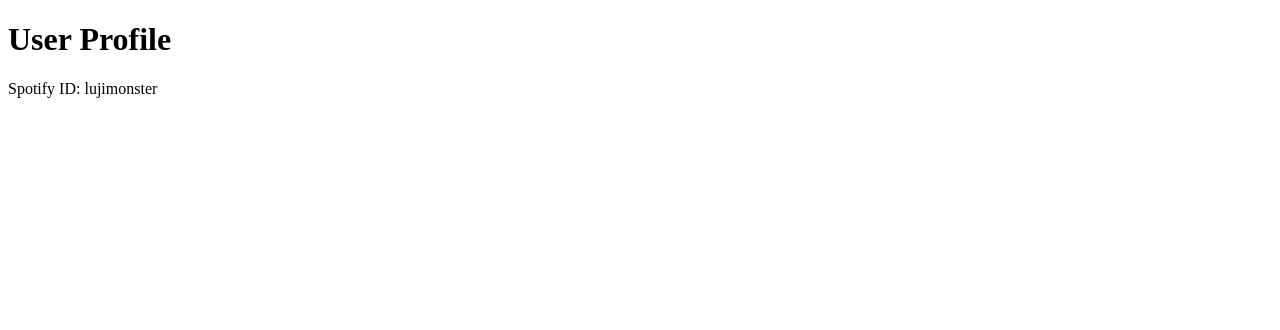
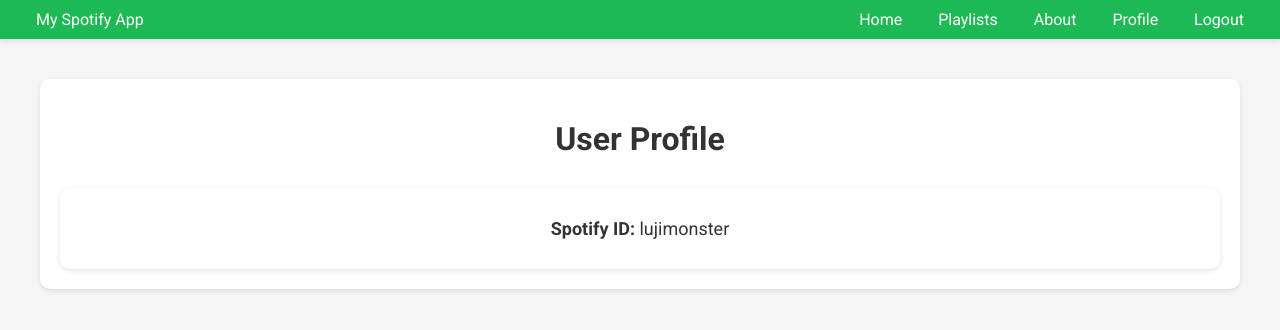
Before and after one commit to lorenino/SaaS_splitify, a Flask app: page /profile in a window 1280 px wide. Shown: the top 330 px of the page. Run offline with Flask 3, Linux system fonts and the light colour scheme; a user stored in the database is signed in; data comes from the database, SQL or seed files in the repository; both versions use the stored data as it was after the commit.

Commit message:
version 1.1

```diff
--- a/main.py
+++ b/main.py
@@ -90,10 +90,14 @@ def login():
             user_obj = User(id_=user[0], username=user[1], spotify_id=user[3])
             login_user(user_obj)
             flash('Logged in successfully.')
+            if user[3] is None:  # Vérifie si spotify_id est None
+                flash('Please link your Spotify account.')
+                return redirect(url_for('spotify_login'))
             return redirect(url_for('display_playlists'))
         else:
             flash('Invalid username or password.')
     return render_template('login.html')
+
 
 @app.route('/signup', methods=['GET', 'POST'])
 def signup():
@@ -132,7 +136,6 @@ def callback():
         flash('Please log in or sign up to link your Spotify account.')
         return redirect(url_for('login'))
 
-
 @app.route('/logout')
 @login_required
 def logout():
@@ -145,6 +148,11 @@ def logout():
 def display_playlists():
     token_info = session.get('token_info', None)
     if not token_info:
+        return redirect(url_for('spotify_login'))
+
+    # Vérifier si l'utilisateur a un spotify_id, sinon forcer la liaison
+    if current_user.spotify_id is None:
+        flash('Please link your Spotify account.')
         return redirect(url_for('spotify_login'))
 
     sp = Spotify(auth=token_info['access_token'])
@@ -163,6 +171,7 @@ def display_playlists():
         } for playlist in playlists['items']
     ]
     return render_template('playlists.html', playlists=structured_playlists, user_id=user_id)
+
 
 @app.route('/playlist/<playlist_id>')
 @login_required
@@ -274,6 +283,16 @@ def profile():
 
     return render_template('profile.html', spotify_id=spotify_id)
 
+def get_spotify_client():
+    token_info = session.get('token_info', None)
+    if not token_info:
+        return None
+
+    if sp_oauth.is_token_expired(token_info):
+        token_info = sp_oauth.refresh_access_token(token_info['refresh_token'])
+        session['token_info'] = token_info
+
+    return Spotify(auth=token_info['access_token'])
 
 if __name__ == '__main__':
     app.run(debug=True)
--- a/templates/layout.html
+++ b/templates/layout.html
@@ -4,32 +4,45 @@
     <meta charset="UTF-8">
     <meta name="viewport" content="width=device-width, initial-scale=1.0">
     <title>{% block title %}My Spotify App{% endblock %}</title>
+    <link href="https://fonts.googleapis.com/css2?family=Roboto:wght@400;500;700&display=swap" rel="stylesheet">
     <style>
         body {
-            font-family: Arial, sans-serif;
+            font-family: 'Roboto', sans-serif;
             margin: 0;
             padding: 0;
             background-color: #f5f5f5;
+            color: #333;
         }
         .navbar {
-            background-color: #333;
+            background-color: #1db954;
             color: #fff;
             padding: 10px 20px;
             display: flex;
             justify-content: space-between;
             align-items: center;
+            box-shadow: 0 2px 5px rgba(0, 0, 0, 0.1);
         }
         .navbar a {
             color: #fff;
             text-decoration: none;
             padding: 8px 16px;
+            transition: background-color 0.3s;
         }
         .navbar a:hover {
-            background-color: #575757;
+            background-color: #14833b;
             border-radius: 5px;
         }
         .container {
             padding: 20px;
+            max-width: 1200px;
+            margin: 0 auto;
+        }
+        .content {
+            background-color: #fff;
+            padding: 20px;
+            border-radius: 10px;
+            box-shadow: 0 2px 5px rgba(0, 0, 0, 0.1);
+            margin-top: 20px;
         }
     </style>
 </head>
@@ -43,6 +56,7 @@
             <a href="{{ url_for('display_playlists') }}">Playlists</a>
             <a href="{{ url_for('about') }}">About</a>
             {% if current_user.is_authenticated %}
+                <a href="{{ url_for('profile') }}">Profile</a>
                 <a href="{{ url_for('logout') }}">Logout</a>
             {% else %}
                 <a href="{{ url_for('login') }}">Login</a>
--- a/templates/profile.html
+++ b/templates/profile.html
@@ -1,21 +1,55 @@
-<!DOCTYPE html>
-<html lang="en">
-<head>
-    <meta charset="UTF-8">
-    <meta name="viewport" content="width=device-width, initial-scale=1.0">
-    <title>User Profile</title>
-</head>
-<body>
+{% extends "layout.html" %}
+
+{% block title %}User Profile{% endblock %}
+
+{% block content %}
+    <style>
+        .profile-header {
+            text-align: center;
+            margin-bottom: 30px;
+        }
+        .profile-info {
+            display: flex;
+            flex-direction: column;
+            align-items: center;
+            background-color: #fff;
+            padding: 20px;
+            border-radius: 10px;
+            box-shadow: 0 2px 5px rgba(0, 0, 0, 0.1);
+        }
+        .profile-info p {
+            font-size: 18px;
+            margin: 10px 0;
+        }
+        .messages {
+            margin: 20px 0;
+            list-style-type: none;
+            padding: 0;
+        }
+        .messages li {
+            background-color: #1db954;
+            color: #fff;
+            padding: 10px;
+            border-radius: 5px;
+            margin-bottom: 10px;
+        }
+    </style>
+
+    <div class="content">
+        <div class="profile-header">
             <h1>User Profile</h1>
-    <p>Spotify ID: {{ spotify_id }}</p>
+        </div>
+        <div class="profile-info">
+            <p><strong>Spotify ID:</strong> {{ spotify_id }}</p>
             {% with messages = get_flashed_messages() %}
                 {% if messages %}
-            <ul>
+                    <ul class="messages">
                     {% for message in messages %}
                         <li>{{ message }}</li>
                     {% endfor %}
                     </ul>
                 {% endif %}
             {% endwith %}
-</body>
-</html>
+        </div>
+    </div>
+{% endblock %}
```
Also changed, not shown: templates/about.html (+32 -0 lines), templates/index.html (+32 -4 lines), users.db, 1 other file. Lines whose indentation alone changed are shown as unchanged.
